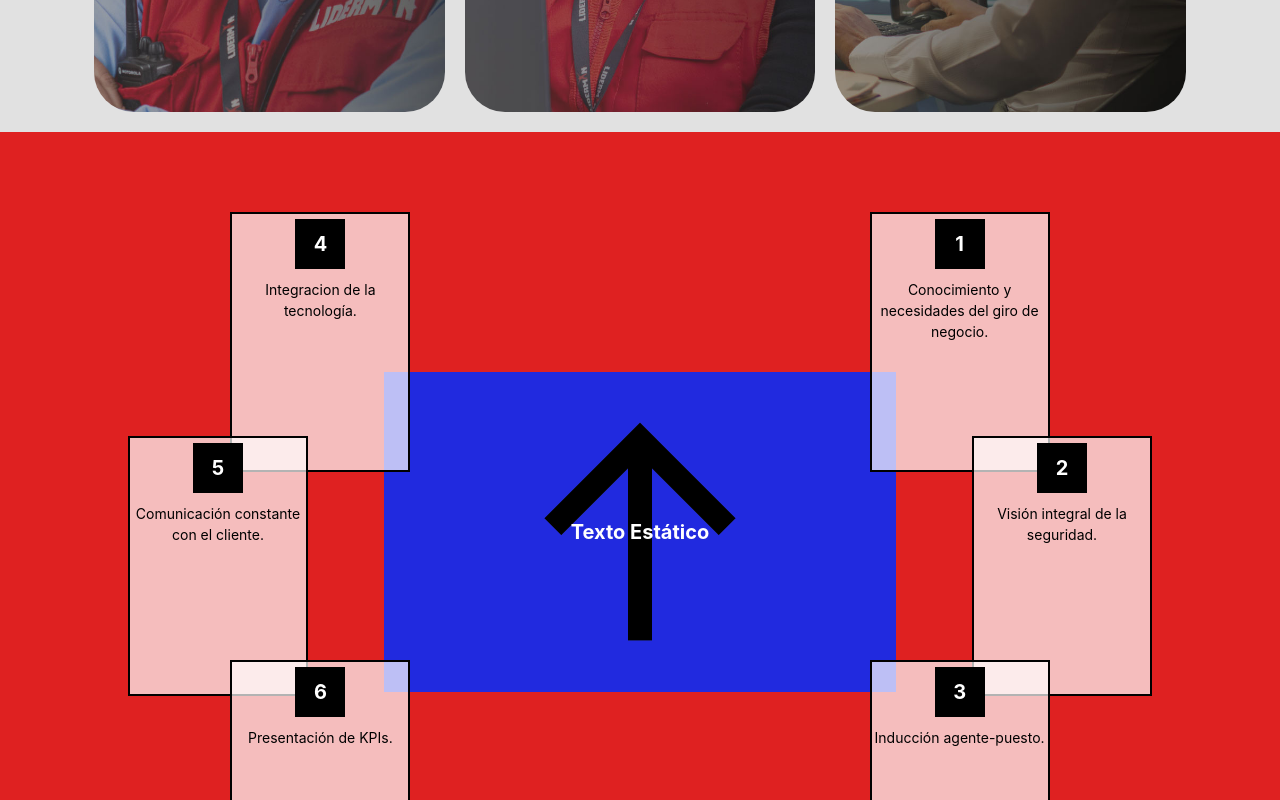
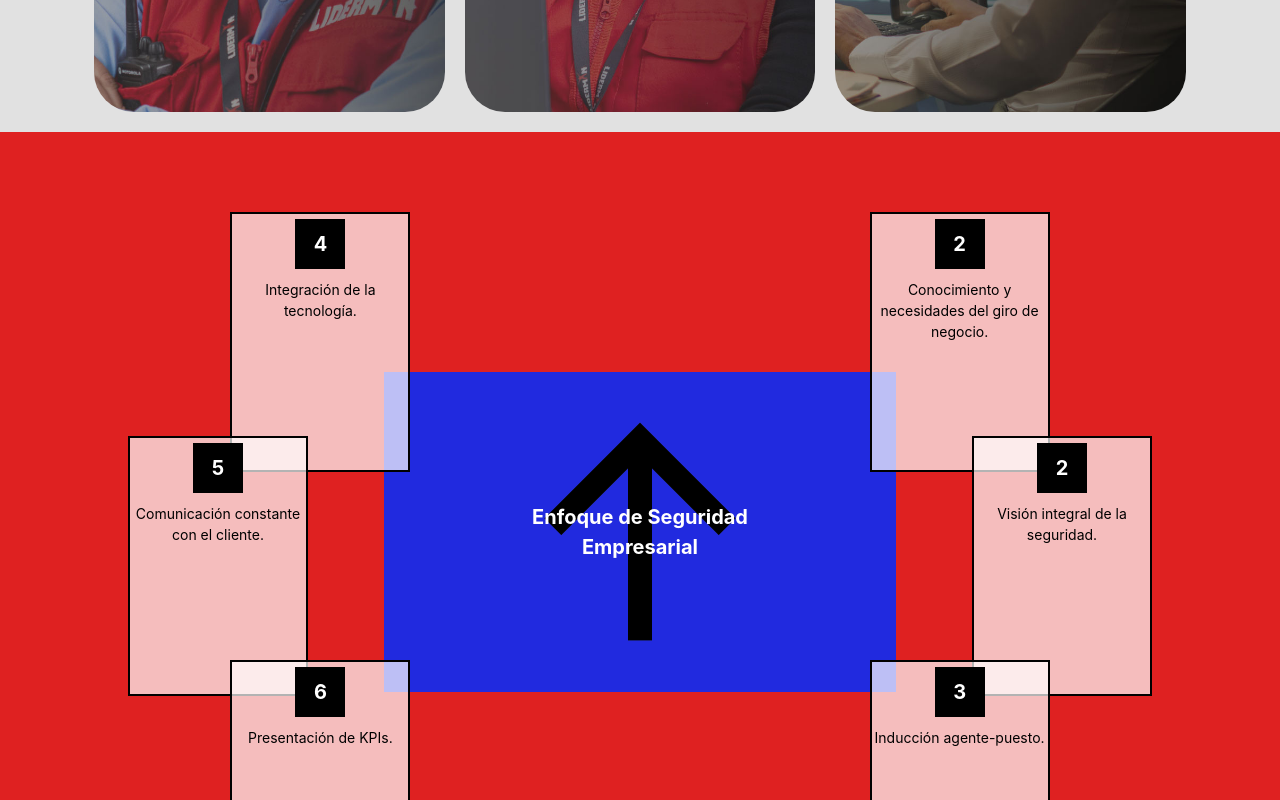
Before and after one commit to nichels02/lawebliderman, a React (Vite) app: page /Tecnologia in a window 1280 px wide. Shown: the part 8220-9020 px from the top of the page. Built offline with nearby package versions, Linux system fonts and the light colour scheme.

Commit message:
FlechaGiro(conectadoASistemas)

```diff
--- a/public/Data.json
+++ b/public/Data.json
@@ -489,8 +489,67 @@
         "imagenSector4": "src/assets/Tiktok.svg"
 
       }
+    },
+    "FlechaGiro": {
+      "en": {
+        "TituloCentral": "Business Security Approach",
+        "Contenedor1": {
+          "Titulo": "1",
+          "Texto": "Knowledge and business needs understanding."
+        },
+        "Contenedor2": {
+          "Titulo": "2",
+          "Texto": "Comprehensive security vision."
+        },
+        "Contenedor3": {
+          "Titulo": "3",
+          "Texto": "Agent-position induction."
+        },
+        "Contenedor4": {
+          "Titulo": "4",
+          "Texto": "Integration of technology."
+        },
+        "Contenedor5": {
+          "Titulo": "5",
+          "Texto": "Constant communication with the client."
+        },
+        "Contenedor6": {
+          "Titulo": "6",
+          "Texto": "Presentation of KPIs."
+        }
+      },
+      "es": {
+        "TituloCentral": "Enfoque de Seguridad Empresarial",
+        "Contenedor1": {
+          "Titulo": "2",
+          "Texto": "Conocimiento y necesidades del giro de negocio."
+        },
+        "Contenedor2": {
+          "Titulo": "2",
+          "Texto": "Visión integral de la seguridad."
+        },
+        "Contenedor3": {
+          "Titulo": "3",
+          "Texto": "Inducción agente-puesto."
+        },
+        "Contenedor4": {
+          "Titulo": "4",
+          "Texto": "Integración de la tecnología."
+        },
+        "Contenedor5": {
+          "Titulo": "5",
+          "Texto": "Comunicación constante con el cliente."
+        },
+        "Contenedor6": {
+          "Titulo": "6",
+          "Texto": "Presentación de KPIs."
+        }
+      },
+      "Contenido": {
+        "ImagenFlecha": "src/assets/icone-de-fleche-vers-le-haut-noir.png"
+      }
     }
-  },
+},
   "Servicio": {
 
   },
--- a/src/common/Componentes/FlechaGiro.tsx
+++ b/src/common/Componentes/FlechaGiro.tsx
@@ -1,47 +1,52 @@
 import React, { useState } from 'react';
+import { useContent } from './Sistemas/useContent.tsx'; // Ajusta la ruta según corresponda
+import { useLanguage } from './Sistemas/LanguageContext.tsx'; // Ajusta la ruta según corresponda
 import styles from '../css/FlechaGiro.module.css';
 import imagen from '../../assets/icone-de-fleche-vers-le-haut-noir.png';
 
-// Lista de títulos y textos personalizados
-const contenedores = [
-    { numero: 1, texto: "Conocimiento y necesidades del giro de negocio." },
-    { numero: 2, texto: "Visión integral de la seguridad." },
-    { numero: 3, texto: "Inducción agente-puesto." },
-    { numero: 4, texto: "Integracion de la tecnología." },
-    { numero: 5, texto: "Comunicación constante con el cliente." },
-    { numero: 6, texto: "Presentación de KPIs." }
-];
-
 function FlechaGiro() {
+    const content = useContent();
+    const { language } = useLanguage();
     const [rotationAngle, setRotationAngle] = useState(0);
 
+    // 📌 Obtiene los datos del JSON según el idioma actual
+    const data = content?.Seguridad?.FlechaGiro?.[language];
+
+    if (!data) {
+        return <div>Cargando...</div>;
+    }
+
+    const contenedores = [
+        { numero: data.Contenedor1.Titulo, texto: data.Contenedor1.Texto },
+        { numero: data.Contenedor2.Titulo, texto: data.Contenedor2.Texto },
+        { numero: data.Contenedor3.Titulo, texto: data.Contenedor3.Texto },
+        { numero: data.Contenedor4.Titulo, texto: data.Contenedor4.Texto },
+        { numero: data.Contenedor5.Titulo, texto: data.Contenedor5.Texto },
+        { numero: data.Contenedor6.Titulo, texto: data.Contenedor6.Texto },
+    ];
+
+    // 📌 Normaliza el ángulo a un rango de 0-360°
     const normalizeAngle = (angle: number): number => ((angle % 360) + 360) % 360;
 
+    // 📌 Calcula la rotación más corta para llegar al nuevo ángulo
     const shortestRotation = (currentAngle: number, targetAngle: number): number => {
         const diff = normalizeAngle(targetAngle - currentAngle);
         return diff > 180 ? diff - 360 : diff;
     };
 
+    // 📌 Maneja la rotación basada en la posición del mouse
     const handleMouseMove = (e: React.MouseEvent<HTMLDivElement>): void => {
         const rect = e.currentTarget.getBoundingClientRect();
         const xPercent = ((e.clientX - rect.left) / rect.width) * 100;
         const yPercent = ((e.clientY - rect.top) / rect.height) * 100;
 
         let targetAngle = 0;
-
-        if (xPercent >= 50 && yPercent <= 33) {
-            targetAngle = 45;
-        } else if (xPercent > 50 && yPercent > 33 && yPercent <= 66) {
-            targetAngle = 90;
-        } else if (xPercent > 50 && yPercent > 66) {
-            targetAngle = 135;
-        } else if (xPercent < 50 && yPercent <= 33) {
-            targetAngle = -45;
-        } else if (xPercent < 50 && yPercent > 33 && yPercent <= 66) {
-            targetAngle = -90;
-        } else if (xPercent < 50 && yPercent > 66) {
-            targetAngle = -135;
-        }
+        if (xPercent >= 50 && yPercent <= 33) targetAngle = 45;
+        else if (xPercent > 50 && yPercent > 33 && yPercent <= 66) targetAngle = 90;
+        else if (xPercent > 50 && yPercent > 66) targetAngle = 135;
+        else if (xPercent < 50 && yPercent <= 33) targetAngle = -45;
+        else if (xPercent < 50 && yPercent > 33 && yPercent <= 66) targetAngle = -90;
+        else if (xPercent < 50 && yPercent > 66) targetAngle = -135;
 
         const newRotationAngle = rotationAngle + shortestRotation(rotationAngle, targetAngle);
         setRotationAngle(newRotationAngle);
@@ -55,13 +60,13 @@ function FlechaGiro() {
                     alt="Flecha"
                     style={{ transform: `rotate(${rotationAngle}deg)`, transition: 'transform 0.3s ease' }}
                 />
-                <div className={styles.textoCentro}>Texto Estático</div> {/* Aquí va el texto estático en el centro */}
+                <div className={styles.textoCentro}>{data.TituloCentral}</div> {/* Texto del centro dinámico */}
             </div>
 
             {contenedores.map((item, i) => (
                 <div key={i} className={`${styles[`contenedor${i + 1}`]} ${styles.contenedor}`}>
-                    <div className={styles.numero}>{item.numero}</div>
-                    <div className={styles.texto}>{item.texto}</div>
+                    <div className={styles.numero}>{item.numero}</div> {/* Número como título con estilo */}
+                    <div className={styles.texto}>{item.texto}</div> {/* Texto dinámico */}
                 </div>
             ))}
         </div>
--- a/src/common/Componentes/Sistemas/useContent.tsx
+++ b/src/common/Componentes/Sistemas/useContent.tsx
@@ -292,6 +292,66 @@ interface ContentData {
 
             }
         }
+        FlechaGiro: {
+            en: {
+                TituloCentral: string;
+                Contenedor1: {
+                    Titulo:string;
+                    Texto: string;
+                },
+                Contenedor2: {
+                    Titulo:string;
+                    Texto: string;
+                },
+                Contenedor3: {
+                    Titulo:string;
+                    Texto: string;
+                },
+                Contenedor4: {
+                    Titulo:string;
+                    Texto: string;
+                },
+                Contenedor5: {
+                    Titulo:string;
+                    Texto: string;
+                },
+                Contenedor6: {
+                    Titulo:string;
+                    Texto: string;
+                }
+            },
+            es: {
+                TituloCentral: string;
+                Contenedor1: {
+                    Titulo:string;
+                    Texto: string;
+                },
+                Contenedor2: {
+                    Titulo:string;
+                    Texto: string;
+                },
+                Contenedor3: {
+                    Titulo:string;
+                    Texto: string;
+                },
+                Contenedor4: {
+                    Titulo:string;
+                    Texto: string;
+                },
+                Contenedor5: {
+                    Titulo:string;
+                    Texto: string;
+                },
+                Contenedor6: {
+                    Titulo:string;
+                    Texto: string;
+                }
+
+            },
+            Contenido: {
+                ImagenFlecha: string;
+            }
+        }
     },
     /*
     Servicio: {
--- a/src/common/css/FlechaGiro.module.css
+++ b/src/common/css/FlechaGiro.module.css
@@ -35,6 +35,7 @@
     transform: translate(-50%, -50%);
     font-size: 20px;
     font-weight: bold;
+    text-align: center;
     color: white;
     z-index: 10;
 }
```
